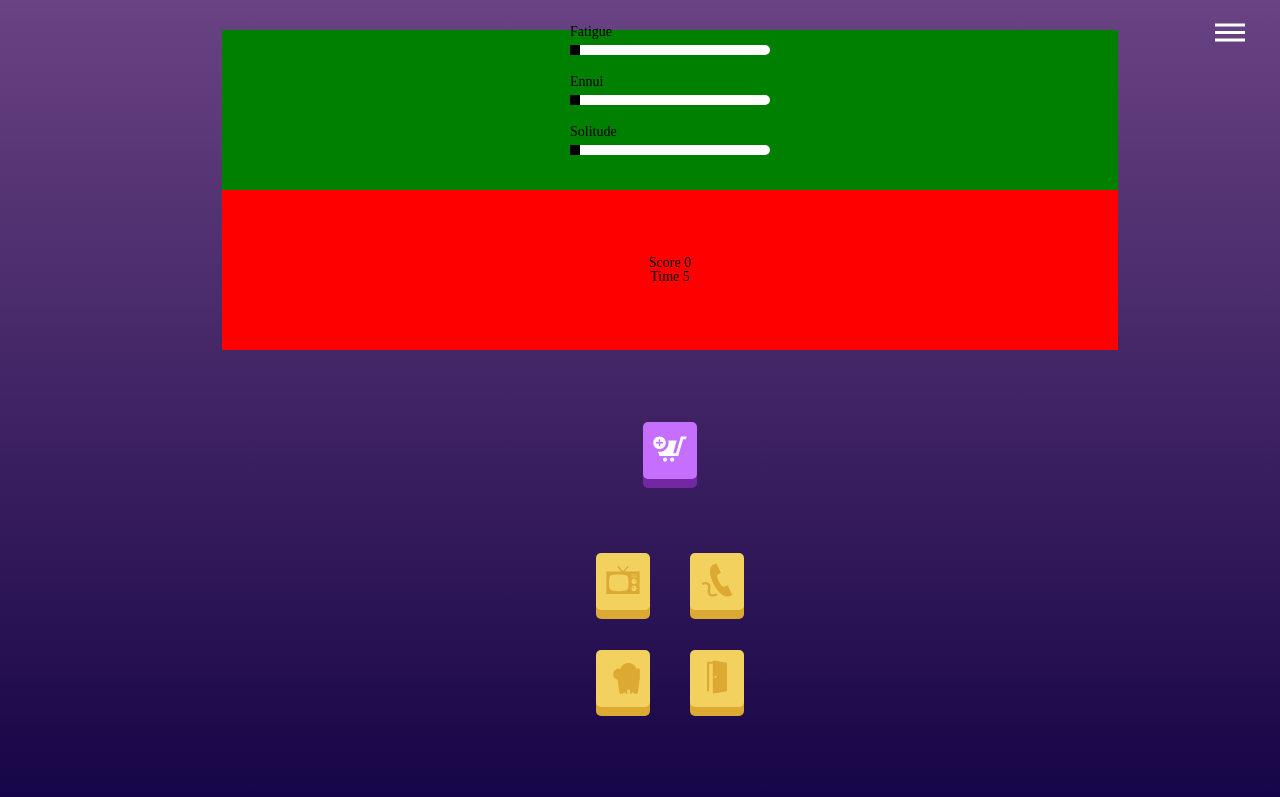
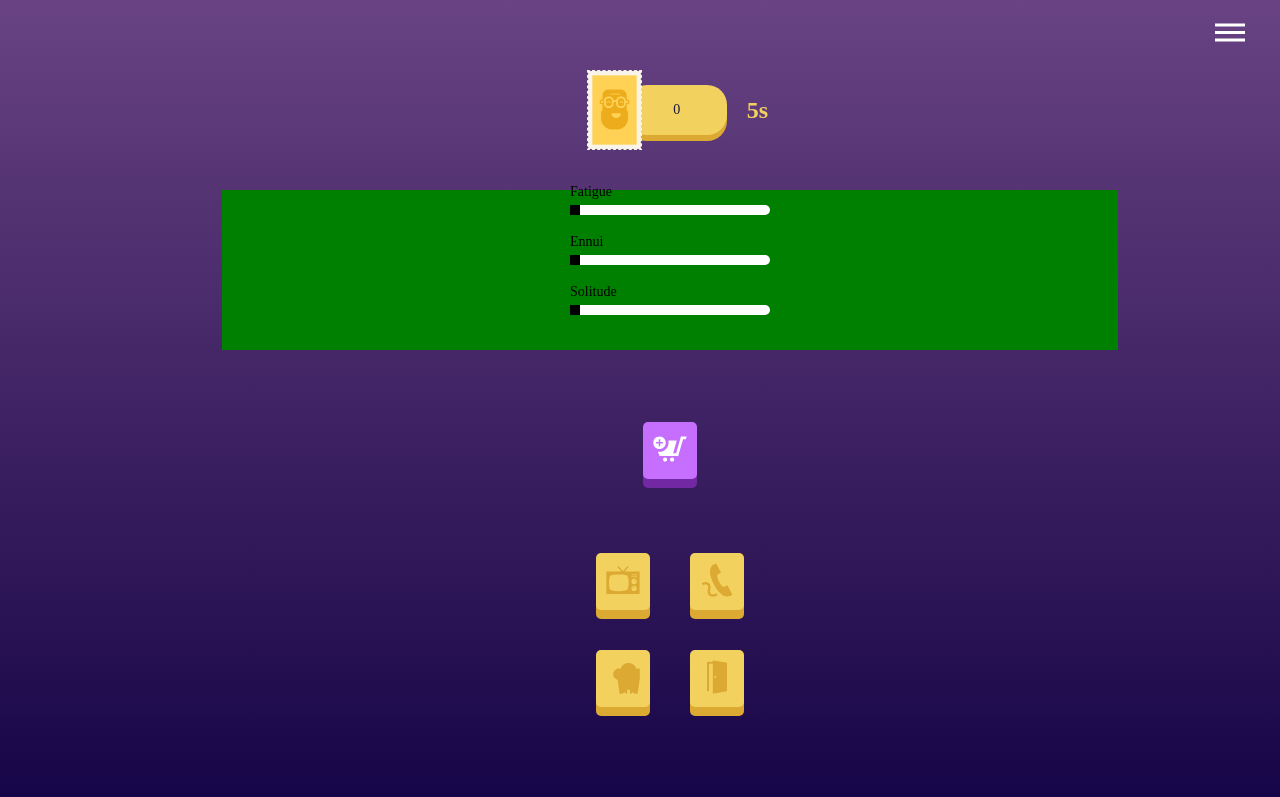
Before and after one commit to hchapela/OhPapyDay, a website with bundled scripts: page dist/index.html in a window 1280 px wide. Shown: the top 797 px of the page. Built offline with nearby package versions, Linux system fonts and the light colour scheme.

Commit message:
:lipstick: styling Scorebar

```diff
--- a/src/scss/app.scss
+++ b/src/scss/app.scss
@@ -9,3 +9,4 @@
 @import "views/shop";
 @import "views/hamburger";
 @import "views/menu";
+@import "views/scorebar";
--- a/src/scss/views/_main.scss
+++ b/src/scss/views/_main.scss
@@ -1,9 +1,19 @@
 .container .main {
-    background: red;
     height: 20%;
-    width: 70%;
     display: flex;
     align-items: center;
-    justify-content: center;
-    flex-direction: column;
+    justify-content: space-between;
+    flex-direction: row ;
+
+    .time {
+        margin-left: 20px;
+        font-size: 2.4rem;
+        font-weight: 600;
+        color: $yellowPrimary;
+
+        .timer-icon {
+            fill: $yellowPrimary;
+
+        }
+    }
 }
--- /dev/null
+++ b/src/scss/views/_scorebar.scss
@@ -0,0 +1,29 @@
+.scorebar {
+    display: flex;
+    align-items: center;
+    justify-content: center;
+
+    .score-container {
+        background-color: $yellowPrimary;
+        height: 50px;
+        width: 100px;
+        border-radius: 20px;
+        box-shadow: 0 6px $yellowSecondary;
+        position: relative;
+        display: flex;
+        justify-content: center;
+        align-items: center;
+    }
+}
+
+.img-stamp {
+    z-index: 100;
+    transform: translateX(15px);
+    width: 55px;
+    height: 80px;
+
+}
+
+.score {
+    color: $darkPurple;
+}
```
Also changed, not shown: dist/css/app.css, dist/css/app.min.css, dist/img/stamp.png (added), dist/index.html.
